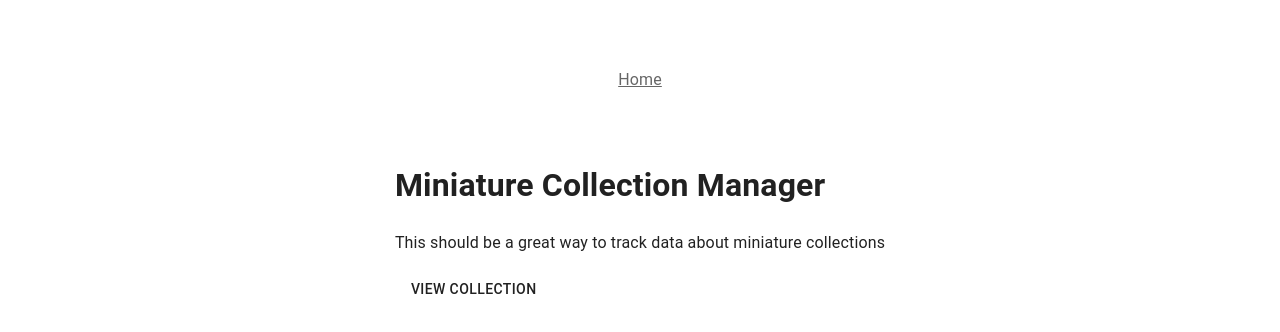
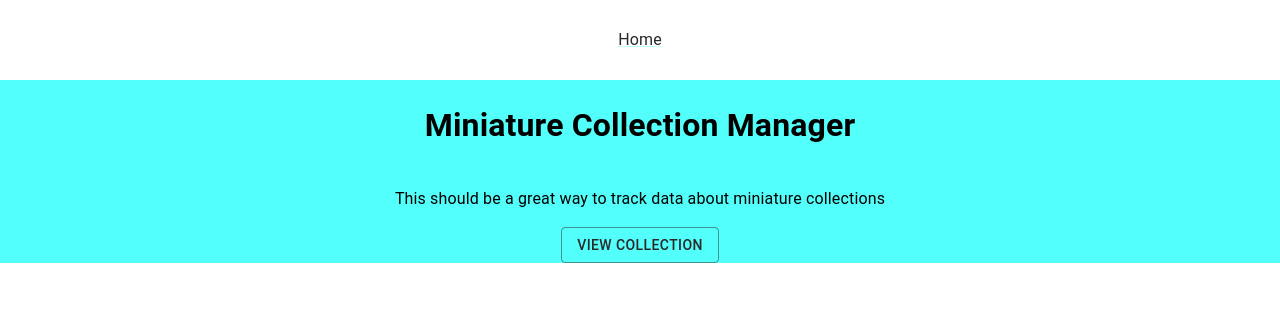
Before and after one commit to KWilson718/MiniatureCollectionManager, a Next.js app: page / in a window 1280 px wide. Shown: the top 332 px of the page. Built offline with nearby package versions, Linux system fonts and the light colour scheme.

Commit message:
incorporating the theme in correctly

```diff
--- a/app/globals.css
+++ b/app/globals.css
@@ -16,7 +16,7 @@
 }
 
 .navHeader {
-    min-height: 15vh;
+    min-height: 10vh;
     width: 100vw;
     display: flex;
     flex-direction: row;
@@ -25,5 +25,6 @@
 }
 
 .mainApp {
-    min-height: 80vh;
+    min-height: 90vh;
+    width: 100vw;
 }
--- a/app/page.js
+++ b/app/page.js
@@ -9,7 +9,16 @@ export default function Home() {
 
   return (
     <Box
-
+      sx={{
+        m: 0,
+        p: 0,
+        bgcolor: 'primary.main',
+        color: 'primary.contrastText',
+        display: 'flex',
+        alignItems: 'center',
+        justifyContent: 'center',
+        flexDirection: 'column'
+      }}
     >
       <h1>Miniature Collection Manager</h1>
       <p>This should be a great way to track data about miniature collections</p>
@@ -17,8 +26,8 @@ export default function Home() {
         onClick={() => {
           router.push('/selection')
         }}
-        variant="outline"
-        color="primary"
+        variant="outlined"
+        color="secondary"
       >View Collection</Button>
     </Box>
   );
--- a/components/ui/breadcrumbs.js
+++ b/components/ui/breadcrumbs.js
@@ -14,11 +14,23 @@ const CustomBreadcrumbs = () => {
   };
 
   return (
-    <Breadcrumbs aria-label="breadcrumb">
+    <Breadcrumbs
+      aria-label="breadcrumb"
+      sx={{
+        '& .MuiBreadcrumbs-separator': {
+          color: 'primary.main', // Separator color from theme
+        },
+      }}
+    >
       <Link
-        color="inherit"
         onClick={() => handleClick('/')}
-        sx={{ cursor: 'pointer' }}
+        sx={{
+          color: 'secondary.main', // Apply secondary color to links
+          cursor: 'pointer',
+          '&:hover': {
+            color: 'secondary.light', // Hover effect
+          },
+        }}
       >
         Home
       </Link>
@@ -27,14 +39,24 @@ const CustomBreadcrumbs = () => {
         const isLast = index === pathnames.length - 1;
 
         return isLast ? (
-          <Typography color="textPrimary" key={value}>
+          <Typography
+            key={value}
+            sx={{
+              color: 'primary.dark', // Apply dark primary color for the active breadcrumb
+            }}
+          >
             {formatLabel(value)}
           </Typography>
         ) : (
           <Link
-            color="inherit"
             onClick={() => handleClick(href)}
-            sx={{ cursor: 'pointer' }}
+            sx={{
+              color: 'secondary.main',
+              cursor: 'pointer',
+              '&:hover': {
+                color: 'secondary.light',
+              },
+            }}
             key={value}
           >
             {formatLabel(value)}
@@ -46,13 +68,13 @@ const CustomBreadcrumbs = () => {
 };
 
 const formatLabel = (value) => {
-    const labelMap = {
-        products: 'Products',
-        about: 'About Us',
-    };
+  const labelMap = {
+    selection: 'Find Miniature',
+    products: 'Products',
+    about: 'About Us',
+  };
 
-    return labelMap[value] || value.charAt(0).toUpperCase() + value.slice(1);
+  return labelMap[value] || value.charAt(0).toUpperCase() + value.slice(1);
 };
 
-
 export default CustomBreadcrumbs;
--- a/components/ui/theme.js
+++ b/components/ui/theme.js
@@ -3,16 +3,16 @@ import { createTheme } from '@mui/material/styles';
 const theme = createTheme({
     palette: {
       primary: {
-        main: '#1976d2',
-        light: '#63a4ff',
-        dark: '#004ba0',
-        contrastText: '#ffffff',
+        main: '#53fffb',
+        light: '#76fffc',
+        dark: '#00fffb',
+        contrastText: '#000000',
       },
       secondary: {
-        main: '#dc004e',
-        light: '#ff5c8d',
-        dark: '#9a0036',
-        contrastText: '#000000',
+        main: '#282828',
+        light: '#3f3f3f',
+        dark: '#121212',
+        contrastText: '#ffffff',
       },
     },
   });
```
